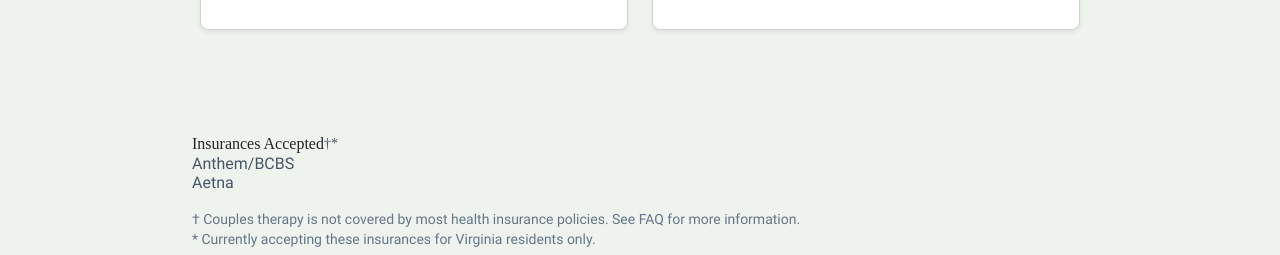
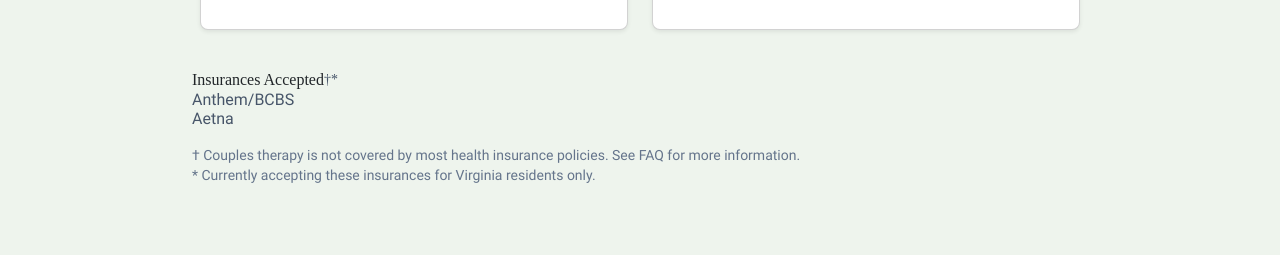
Before and after one commit to jspars/ml-psych, a SvelteKit app: page /fees_and_insurance in a window 1280 px wide. Shown: the part 697-952 px from the top of the page. Built offline with nearby package versions, Linux system fonts and the light colour scheme; a web font is replaced by a local one.

Commit message:
tidying up that last commit

```diff
--- a/src/routes/fees_and_insurance/+page.svelte
+++ b/src/routes/fees_and_insurance/+page.svelte
@@ -19,7 +19,7 @@
 	</p>
 	<Prices />
 
-	<div class="p-10 mt-10">
+	<div class="p-10 pt-0">
 		<h3>
 			Insurances Accepted<span class="font-light text-sm align-top text-slate-600">†*</span>
 		</h3>
```
